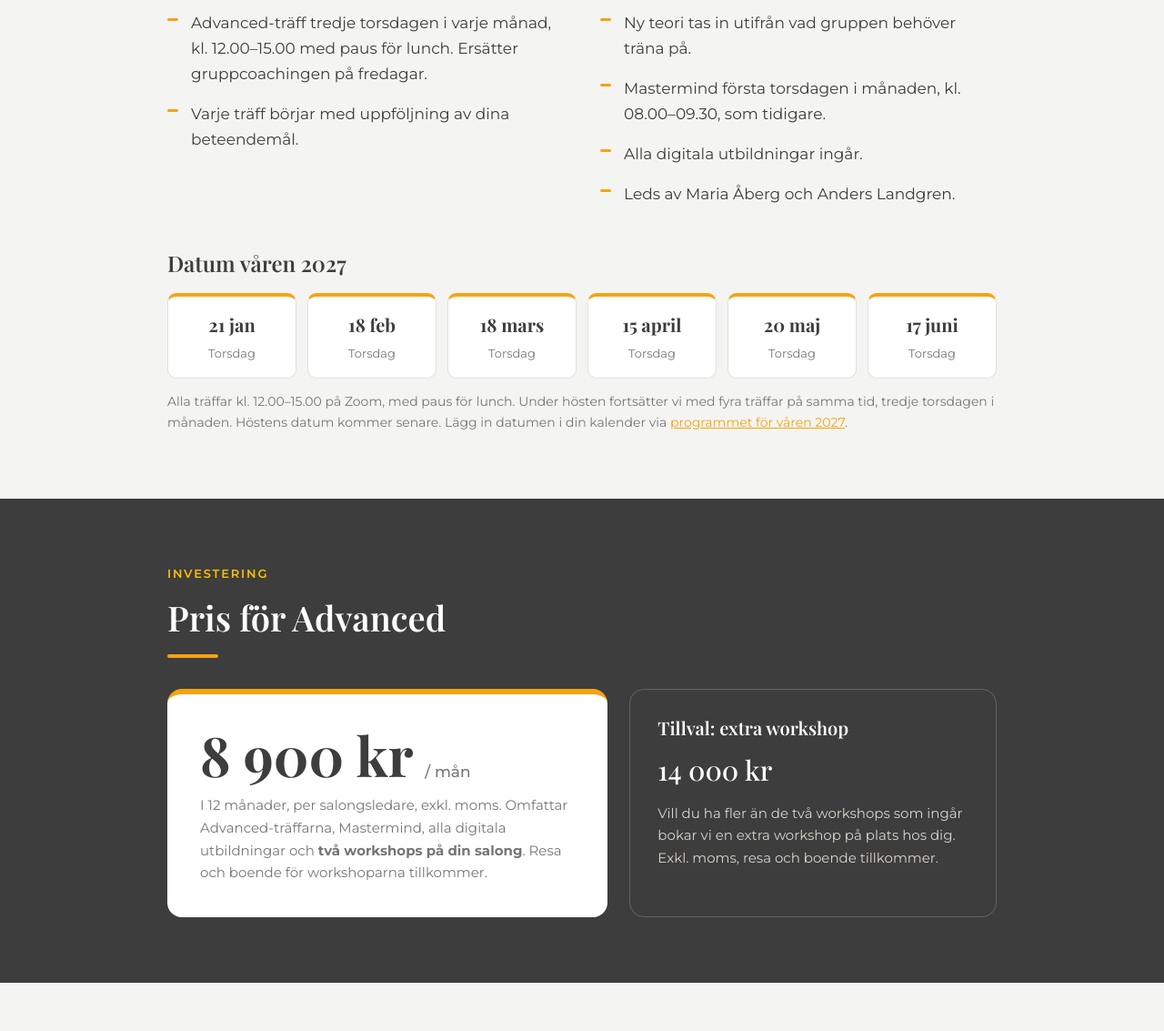
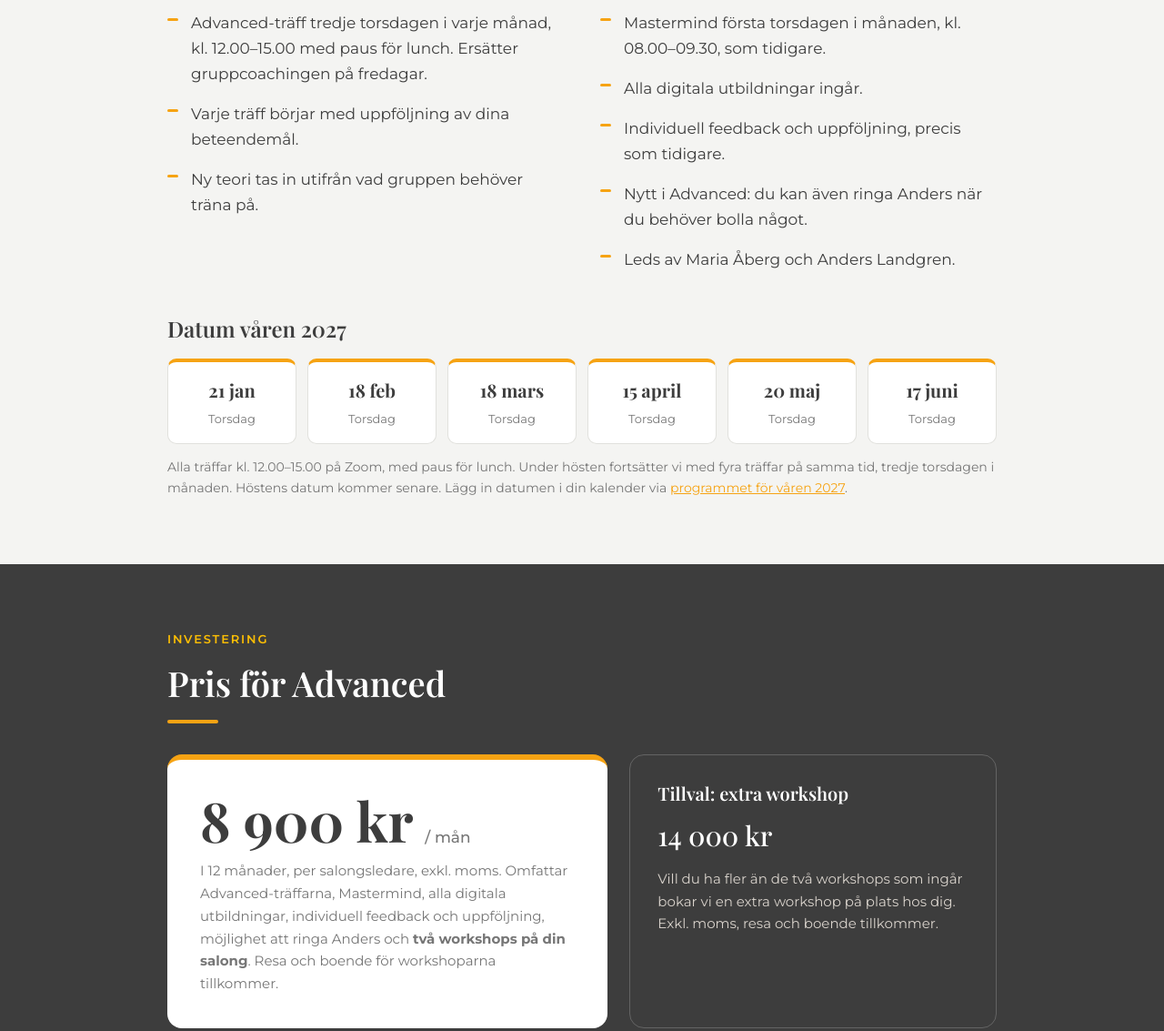
Before and after one commit to mariaabergco-design/salongsledarskap, a plain HTML site: page mastermind/advanced/index.html in a window 1280 px wide. Shown: the part 3900-5033 px from the top of the page at 91% size. Drawn offline with nearby package versions, Linux system fonts and the light colour scheme.

Commit message:
Mastermind Advanced: individuell feedback och uppföljning samt tillgång till Anders
Co-Authored-By: Claude Opus 5.5 <noreply@anthropic.com>
Claude-Session: https://claude.ai/code/session_01C2fPT84toAFQUs4akHdS8U

```diff
--- a/mastermind/advanced/index.html
+++ b/mastermind/advanced/index.html
@@ -233,6 +233,8 @@
       <li>Ny teori tas in utifrån vad gruppen behöver träna på.</li>
       <li>Mastermind första torsdagen i månaden, kl. 08.00–09.30, som tidigare.</li>
       <li>Alla digitala utbildningar ingår.</li>
+      <li>Individuell feedback och uppföljning, precis som tidigare.</li>
+      <li>Nytt i Advanced: du kan även ringa Anders när du behöver bolla något.</li>
       <li>Leds av Maria Åberg och Anders Landgren.</li>
     </ul>
     <h3 style="margin-top:40px;font-size:24px">Datum våren 2027</h3>
@@ -258,7 +260,7 @@
     <div class="price-card">
       <div class="pc-main">
         <div class="amount">8 900 kr <small>/ mån</small></div>
-        <p>I 12 månader, per salongsledare, exkl. moms. Omfattar Advanced-träffarna, Mastermind, alla digitala utbildningar och <strong>två workshops på din salong</strong>. Resa och boende för workshoparna tillkommer.</p>
+        <p>I 12 månader, per salongsledare, exkl. moms. Omfattar Advanced-träffarna, Mastermind, alla digitala utbildningar, individuell feedback och uppföljning, möjlighet att ringa Anders och <strong>två workshops på din salong</strong>. Resa och boende för workshoparna tillkommer.</p>
       </div>
       <div class="pc-side">
         <h3>Tillval: extra workshop</h3>
```
